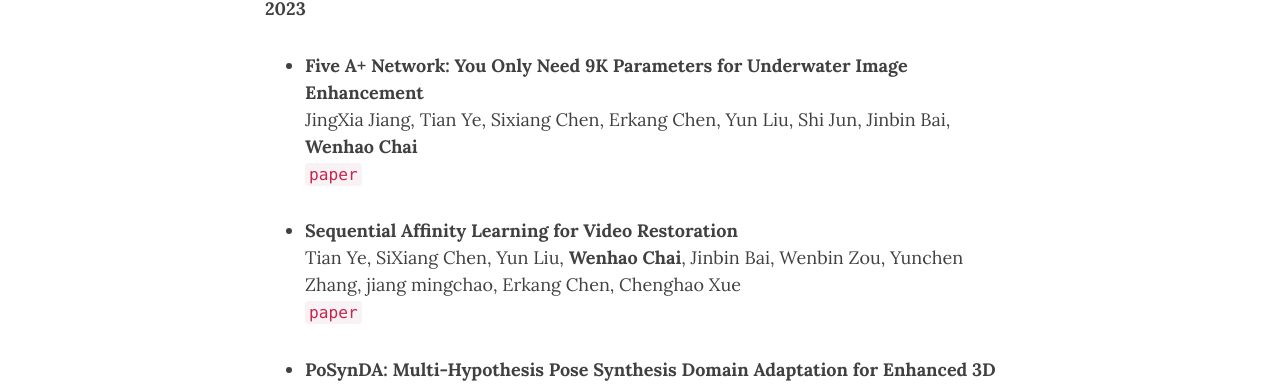
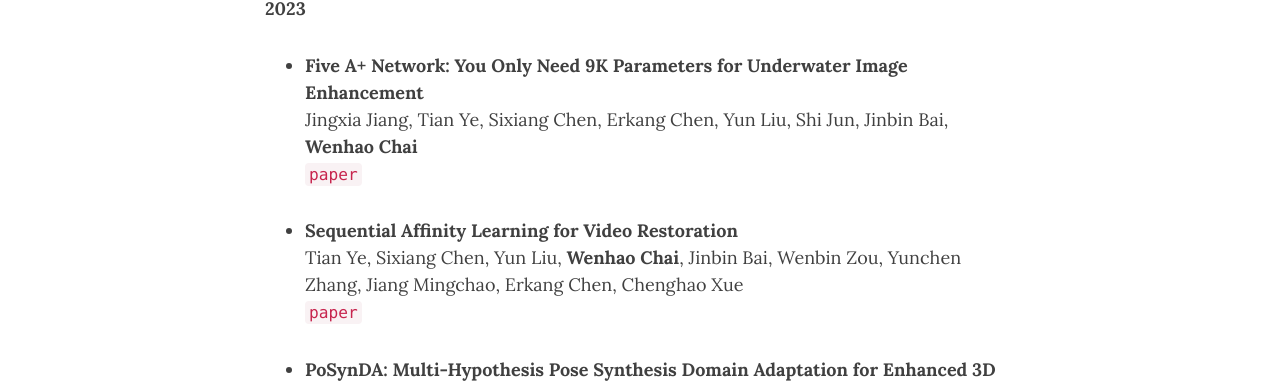
Before and after one commit to hikomal/hikomal.github.io, a Jekyll site: the page built from publications.md, in a window 1280 px wide and 900 px high. Shown: the part 285-670 px from the top of the window. Built offline with Jekyll 4.4.1, drawn with Linux system fonts in a browser that asks for light colours; nearby versions of some CDN libraries; formulas are drawn with MathJax 3.

```diff
--- a/publications.md
+++ b/publications.md
@@ -8,11 +8,11 @@ Also in my <a href="https://scholar.google.com/citations?user=SL--7UMAAAAJ&hl=en
 **2023**
 
 - **Five A+ Network: You Only Need 9K Parameters for Underwater Image Enhancement**
-  JingXia Jiang, Tian Ye, Sixiang Chen, Erkang Chen, Yun Liu, Shi Jun, Jinbin Bai, **Wenhao Chai**
+  Jingxia Jiang, Tian Ye, Sixiang Chen, Erkang Chen, Yun Liu, Shi Jun, Jinbin Bai, **Wenhao Chai**
   [`paper`]()
 
 - **Sequential Affinity Learning for Video Restoration**
-  Tian Ye, SiXiang Chen, Yun Liu, **Wenhao Chai**, Jinbin Bai, Wenbin Zou, Yunchen Zhang, jiang mingchao, Erkang Chen, Chenghao Xue
+  Tian Ye, Sixiang Chen, Yun Liu, **Wenhao Chai**, Jinbin Bai, Wenbin Zou, Yunchen Zhang, Jiang Mingchao, Erkang Chen, Chenghao Xue
   [`paper`]()
 
 - **PoSynDA: Multi-Hypothesis Pose Synthesis Domain Adaptation for Enhanced 3D Human Pose Estimation**
```
